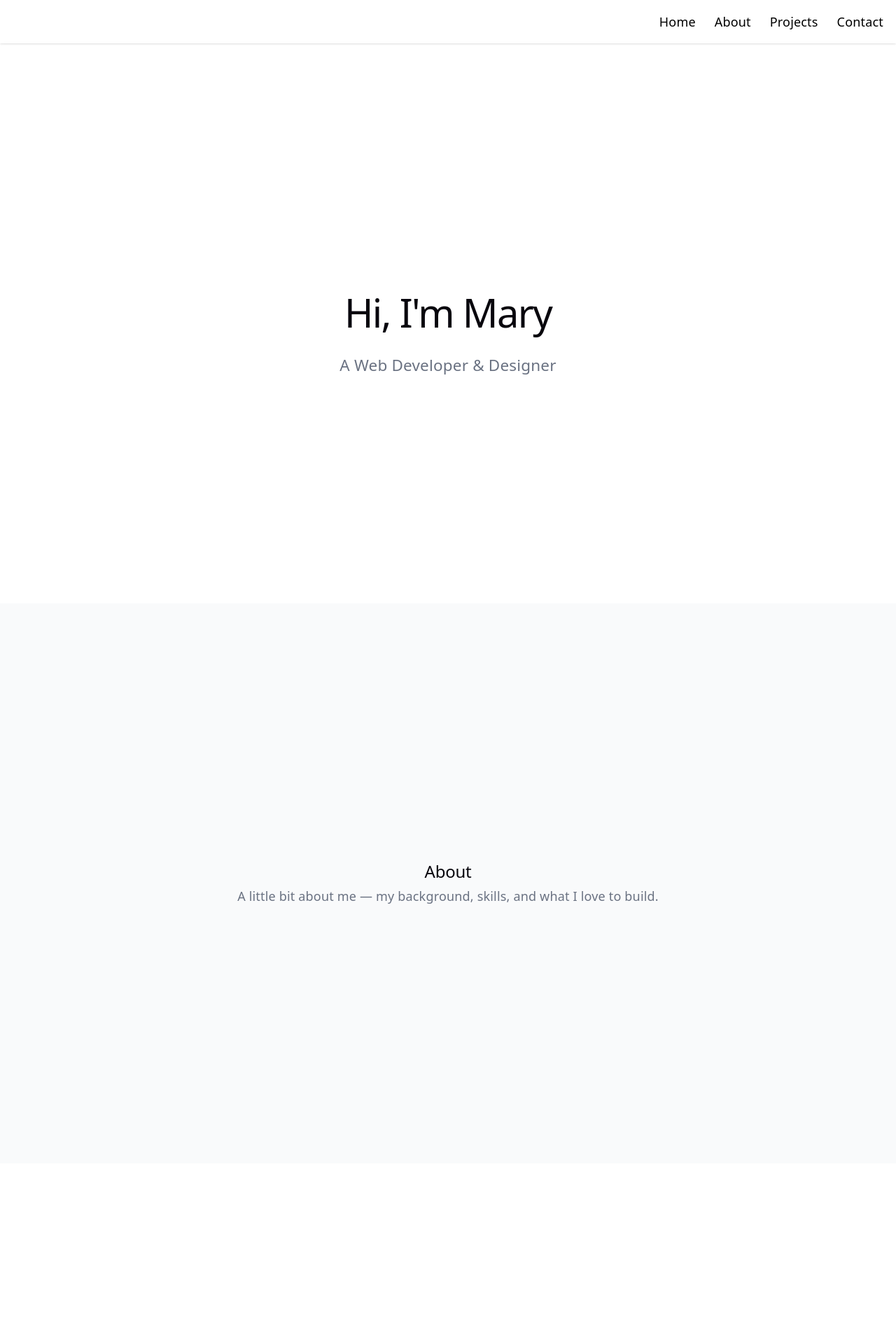
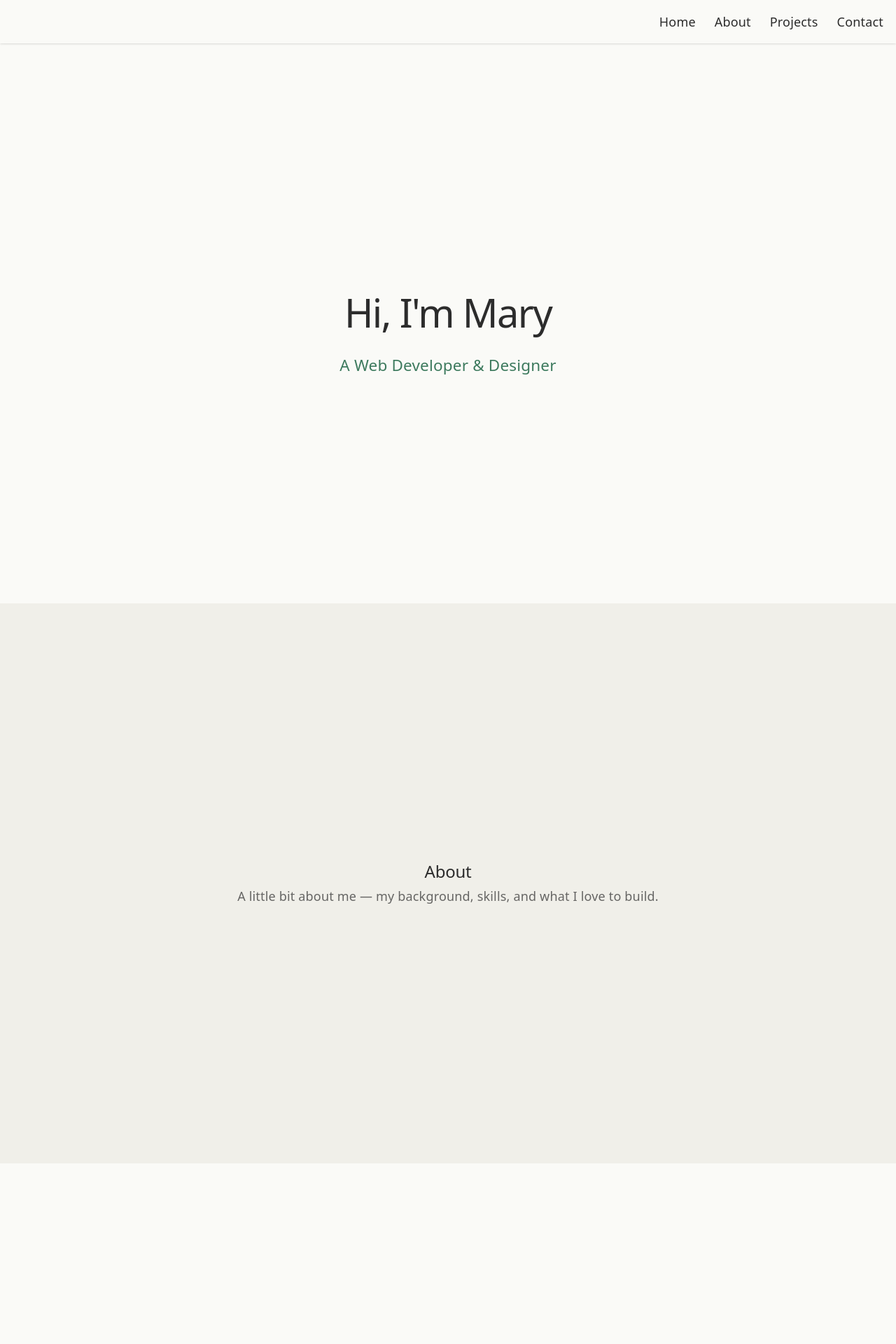
Before and after one commit to maryconnelly/Web-Development-Portfolio, a React (Vite) app in the folder web-development-portfolio/: page / in a window 1280 px wide. Shown: the top 1920 px of the page at 70% size. Built offline with nearby package versions, Linux system fonts and the light colour scheme.

Commit message:
Updated color scheme and created contact app icons

```diff
--- a/web-development-portfolio/src/App.jsx
+++ b/web-development-portfolio/src/App.jsx
@@ -7,32 +7,32 @@ function App() {
     <>
       <Navbar />
 
-      <section id="home" className="min-h-screen flex flex-col items-center justify-center text-center px-8">
-        <h1 className="text-5xl font-bold mb-4">Hi, I'm Mary</h1>
-        <p className="text-xl text-gray-500">A Web Developer & Designer</p>
+      <section id="home" className="min-h-screen flex flex-col items-center justify-center text-center px-8 bg-[#FAFAF7]">
+        <h1 className="text-5xl font-bold mb-4 text-[#2C2C2C]">Hi, I'm Mary</h1>
+        <p className="text-xl text-[#3D7A5E]">A Web Developer & Designer</p>
       </section>
 
-      <section id="about" className="min-h-screen flex flex-col items-center justify-center text-center px-8 bg-gray-50">
-        <h2 className="text-3xl font-bold mb-4">About</h2>
-        <p className="text-gray-500 max-w-xl">A little bit about me — my background, skills, and what I love to build.</p>
+      <section id="about" className="min-h-screen flex flex-col items-center justify-center text-center px-8 bg-[#F0EFE9]">
+        <h2 className="text-3xl font-bold mb-4 text-[#2C2C2C]">About</h2>
+        <p className="text-[#2C2C2C] max-w-xl opacity-70">A little bit about me — my background, skills, and what I love to build.</p>
       </section>
 
-      <section id="projects" className="min-h-screen flex flex-col items-center justify-center text-center px-8">
-        <h2 className="text-3xl font-bold mb-4">Projects</h2>
-        <p className="text-gray-500 max-w-xl">A showcase of things I've built.</p>
+      <section id="projects" className="min-h-screen flex flex-col items-center justify-center text-center px-8 bg-[#FAFAF7]">
+        <h2 className="text-3xl font-bold mb-4 text-[#2C2C2C]">Projects</h2>
+        <p className="text-[#2C2C2C] max-w-xl opacity-70">A showcase of things I've built.</p>
       </section>
 
-      <section id="contact" className="min-h-screen flex flex-col items-center justify-center text-center px-8 bg-gray-50">
-        <h2 className="text-3xl font-bold mb-4">Contact</h2>
-        <p className="text-gray-500 max-w-xl mb-8">Let's get in touch.</p>
+      <section id="contact" className="min-h-screen flex flex-col items-center justify-center text-center px-8 bg-[#F0EFE9]">
+        <h2 className="text-3xl font-bold mb-4 text-[#2C2C2C]">Contact</h2>
+        <p className="text-[#2C2C2C] max-w-xl opacity-70">Let's get in touch.</p>
         <div className="flex gap-8 mt-8">
-          <a href="https://github.com/maryconnelly" target="_blank" rel="noopener noreferrer" className="text-gray-600 hover:text-black transition-colors">
+          <a href="https://github.com/maryconnelly" target="_blank" rel="noopener noreferrer" className="text-[#2C2C2C] hover:text-[#3D7A5E] transition-colors">
             <FaGithub size={36} />
           </a>
-          <a href="https://linkedin.com/in/mary-connelly-omaha" target="_blank" rel="noopener noreferrer" className="text-gray-600 hover:text-blue-600 transition-colors">
+          <a href="https://linkedin.com/in/mary-connelly-omaha" target="_blank" rel="noopener noreferrer" className="text-[#2C2C2C] hover:text-[#3D7A5E] transition-colors">
             <FaLinkedin size={36} />
           </a>
-          <a href="mailto:maryconnelly14@gmail.com" className="text-gray-600 hover:text-red-500 transition-colors">
+          <a href="mailto:maryconnelly14@gmail.com" className="text-[#2C2C2C] hover:text-[#3D7A5E] transition-colors">
             <MdEmail size={36} />
           </a>
         </div>
--- a/web-development-portfolio/src/components/Navbar.jsx
+++ b/web-development-portfolio/src/components/Navbar.jsx
@@ -2,28 +2,28 @@ import * as NavigationMenu from '@radix-ui/react-navigation-menu'
 
 function Navbar() {
   return (
-    <NavigationMenu.Root className="w-full bg-white text-black p-4 sticky top-0 z-50 shadow-sm">
+    <NavigationMenu.Root className="w-full bg-[#FAFAF7] text-[#2C2C2C] p-4 sticky top-0 z-50 shadow-sm">
       <NavigationMenu.List className="flex gap-6 justify-end">
         <NavigationMenu.Item>
-          <NavigationMenu.Link href="/">
+          <NavigationMenu.Link href="/" className="hover:text-[#3D7A5E] transition-colors">
             Home
           </NavigationMenu.Link>
         </NavigationMenu.Item>
 
         <NavigationMenu.Item>
-          <NavigationMenu.Link href="#about">
+          <NavigationMenu.Link href="#about" className="hover:text-[#3D7A5E] transition-colors">
             About
           </NavigationMenu.Link>
         </NavigationMenu.Item>
 
         <NavigationMenu.Item>
-          <NavigationMenu.Link href="#projects">
+          <NavigationMenu.Link href="#projects" className="hover:text-[#3D7A5E] transition-colors">
             Projects
           </NavigationMenu.Link>
         </NavigationMenu.Item>
 
         <NavigationMenu.Item>
-          <NavigationMenu.Link href="#contact">
+          <NavigationMenu.Link href="#contact" className="hover:text-[#3D7A5E] transition-colors">
             Contact
           </NavigationMenu.Link>
         </NavigationMenu.Item>
--- a/web-development-portfolio/src/index.css
+++ b/web-development-portfolio/src/index.css
@@ -1,14 +1,14 @@
 @import "tailwindcss";
 
 :root {
-  --text: #6b6375;
-  --text-h: #08060d;
-  --bg: #fff;
-  --border: #e5e4e7;
-  --code-bg: #f4f3ec;
-  --accent: #aa3bff;
-  --accent-bg: rgba(170, 59, 255, 0.1);
-  --accent-border: rgba(170, 59, 255, 0.5);
+  --text: #2C2C2C;
+  --text-h: #2C2C2C;
+  --bg: #FAFAF7;
+  --border: #e0dfd8;
+  --code-bg: #f0efe9;
+  --accent: #3D7A5E;
+  --accent-bg: rgba(61, 122, 94, 0.1);
+  --accent-border: rgba(61, 122, 94, 0.5);
   --social-bg: rgba(244, 243, 236, 0.5);
   --shadow:
     rgba(0, 0, 0, 0.1) 0 10px 15px -3px, rgba(0, 0, 0, 0.05) 0 4px 6px -2px;
```
